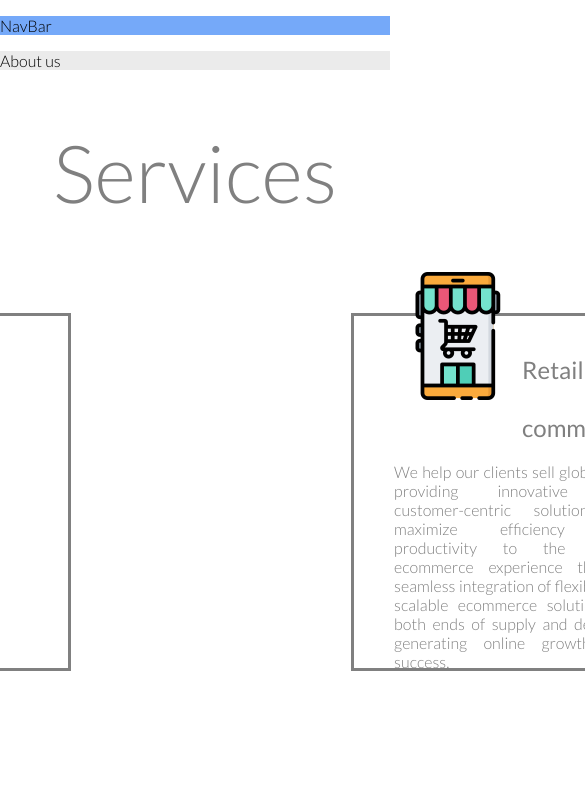
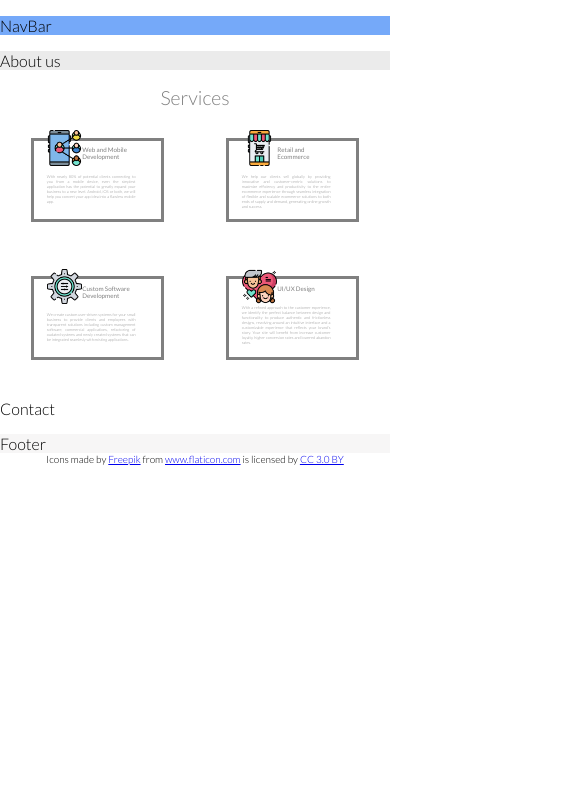
Before and after one commit to vydrio/web-site-two, a React (Create React App) app: page / in a window 390 px wide. Shown: the top 787 px of the page, 585 px wide, since content can reach past the window. Built offline with nearby package versions, Linux system fonts and the light colour scheme.

Commit message:
Services is now responsive, still need to re render the services card one per row

```diff
--- a/src/components/Services.js
+++ b/src/components/Services.js
@@ -19,15 +19,12 @@ const services = props => (
       <div className={classes.Card}>
         <div className={classes.CardInside}>
           <img src={retail} alt="Web and Mobile application" />
-          <h2>Retail and <span>XXXXX</span> E-commerce</h2>
+          <h2>Retail and Ecommerce</h2>
           <p>We help our clients sell globally by providing innovative and customer-centric solutions to maximize efficiency and productivity to the entire ecommerce experience through seamless integration of flexible and scalable ecommerce solutions to both ends of supply and demand, generating online growth and success.</p>
         </div>
       </div>
     </div>
-    <br/>
-    <br/>
-    <br/>
-    <br/>
+
     <div className={classes.Main}>
       <div className={classes.Card}>
         <div className={classes.CardInside}>
@@ -39,7 +36,7 @@ const services = props => (
       <div className={classes.Card}>
         <div className={classes.CardInside}>
           <img src={ux} alt="Web and Mobile application" />
-          <h2>UI/UX <span>XXXXX</span> Design</h2>
+          <h2>UI/UX Design</h2>
           <p>With a refined approach to the customer experience, we identify the perfect balance between design and functionality to produce authentic and frictionless designs, revolving around an intuitive interface and a customizable experience that reflects your brand's story. Your site will benefit from increase customer loyalty, higher conversion rates and lowered abandon rates.</p>
         </div>
       </div>
--- a/src/components/Services.module.css
+++ b/src/components/Services.module.css
@@ -1,39 +1,50 @@
 h1{
+  font-size: 5vw;
   text-align: center;
   font-family: 'Lato', sans-serif;
   font-weight: 300;
-  font-size: 80px;
   color: grey;
 }
 .Main{
   width: 100%;
   display: flex;
   justify-content: center;
+  margin-bottom: 6%;
 }
 .Card{
-  width: 528px;
-  height: 352px;
+  width: 50%;
+  height: 20vw;
   border: 3px solid grey;
-  margin: 40px 140px 40px 140px;
+  margin: 4% 8% 4% 8%;
 }
 .CardInside{
-  padding: 40px 80px 40px 40px;
+  padding: 7% 20% 10% 10%;
 }
 img{
-  margin-top: -5.25rem;
+  margin-top: -30%;
+  max-width: 40%;
 }
 h2{
-  margin-top: -3rem;
-  margin-left: 8rem;
+  font-size: 1.6vw;
+  margin-top: -15%;
+  margin-left: 40%;
   font-family: 'Lato', sans-serif;
   font-weight: 400;
   color: grey;
 }
+@media(max-width:500px){
+  h2{
+    margin-top: -25%;
+  }
+}
 .Card p{
-  margin-top: 1rem;
+  font-size: 1vw;
+  margin-top: 8%;
   text-align: justify;
   color: grey;
 }
-.Card span{
-  color: white;
+@media(max-width:500px){
+  .Card p{
+    margin-top: 15%;
+  }
 }
```
